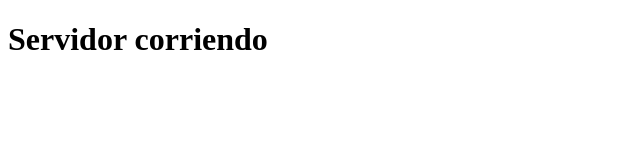
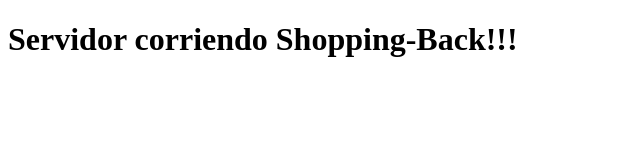
Before and after one commit to Codigo-bit-mx/ShoppingCart-back, a website: page public/index.html in a window 1280 px wide. Shown: the whole page, without its empty margins (0-640 px from the left). Drawn offline with Linux system fonts and the light colour scheme.

Commit message:
se agrego start node app en el package.json

```diff
--- a/package.json
+++ b/package.json
@@ -4,6 +4,7 @@
   "description": "",
   "main": "index.js",
   "scripts": {
+    "start": "node app",
     "test": "echo \"Error: no test specified\" && exit 1"
   },
   "keywords": [],
--- a/public/index.html
+++ b/public/index.html
@@ -8,6 +8,6 @@
     <title>Shopping-Back</title>
 </head>
 <body>
-    <h1>Servidor corriendo</h1>
+    <h1>Servidor corriendo Shopping-Back!!!</h1>
 </body>
 </html>
```
